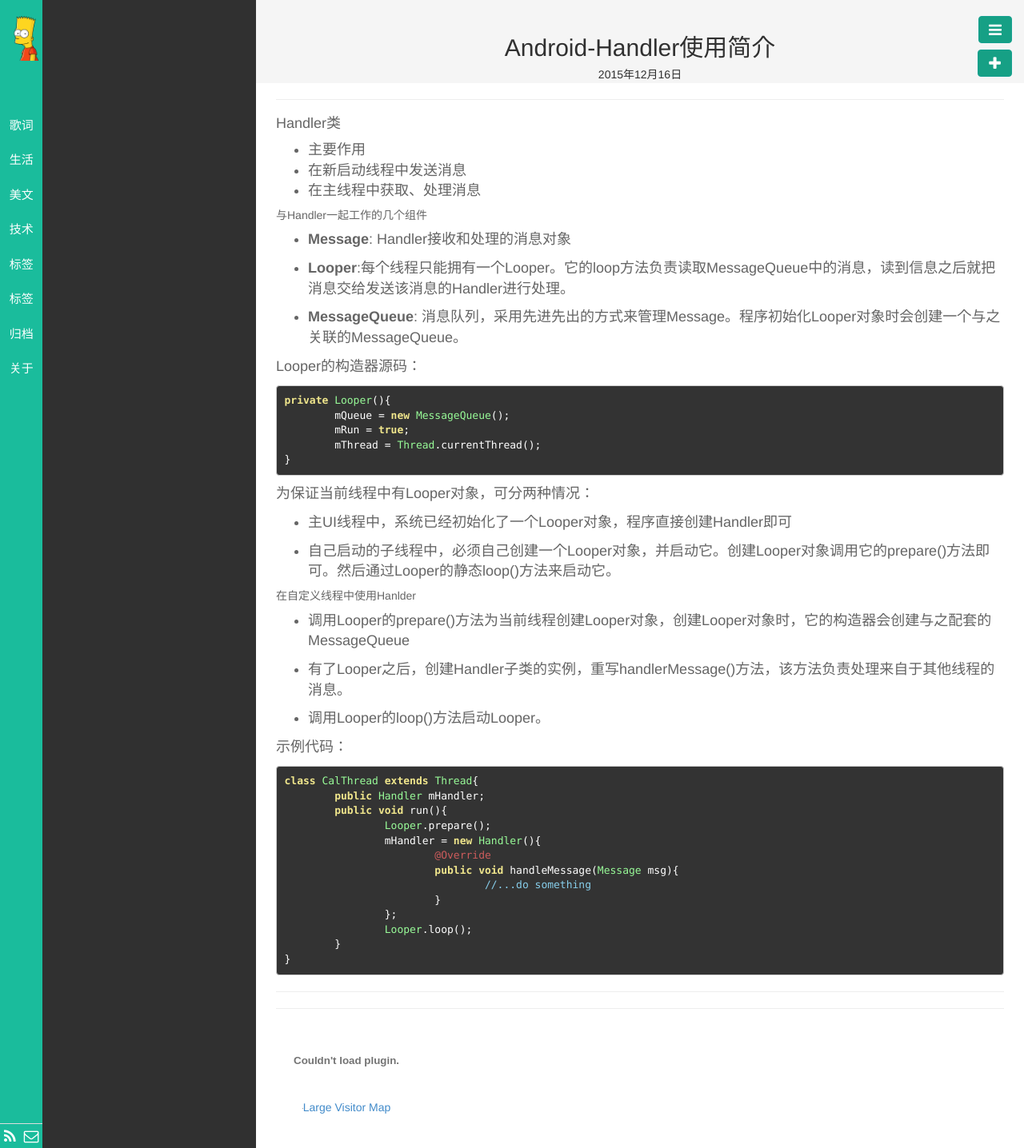
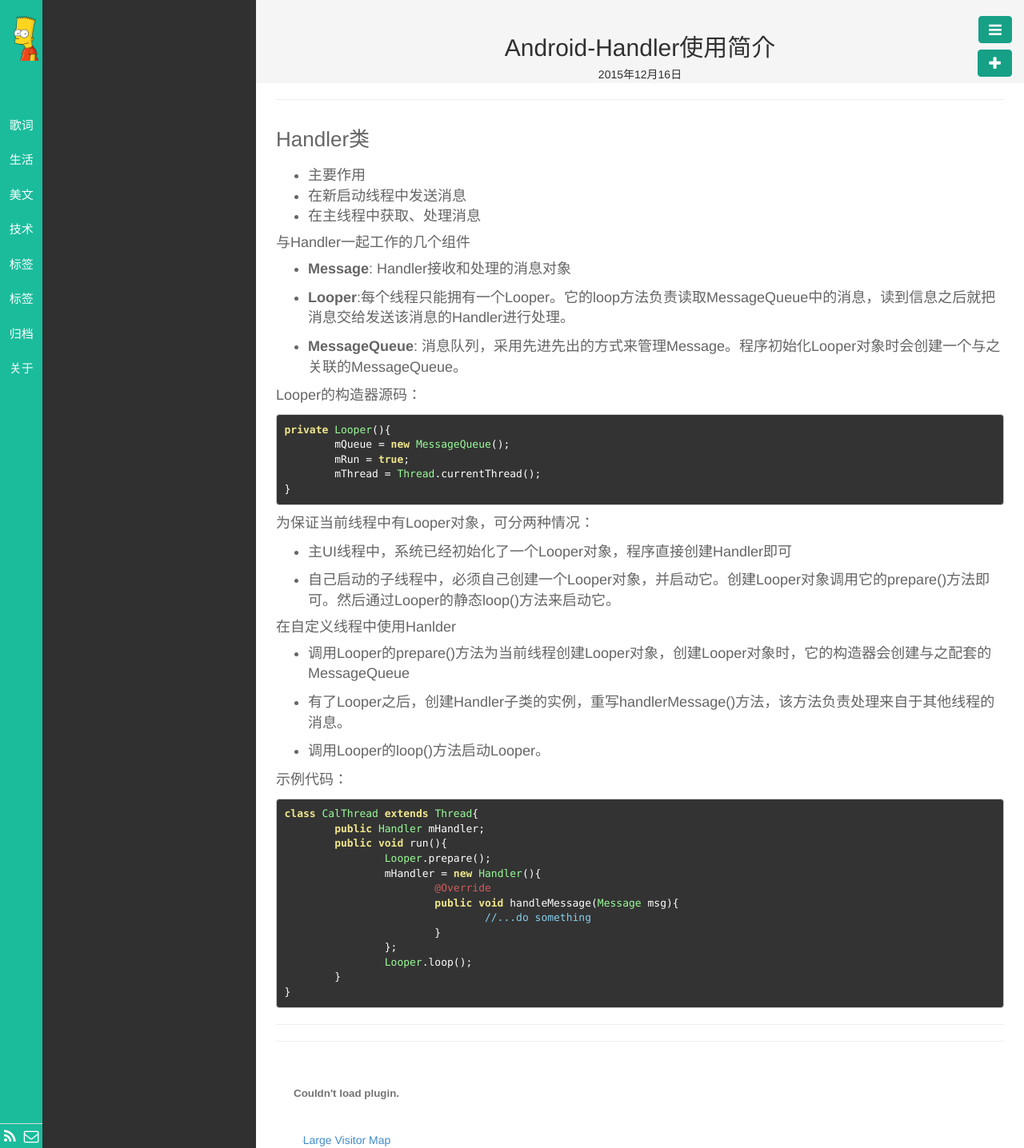
Before and after one commit to feifeierchampy/feifeierchampy.github.io, a Jekyll site: the page built from _posts/技术/2015-12-16-android-handler.md, in a window 1280 px wide. Shown: the whole page at 80% size. Built offline with Jekyll 4.4.1, drawn with Linux system fonts in a browser that asks for light colours; nearby versions of some CDN libraries; library files that are not in the unit come from our copies; Markdown is read by kramdown in place of the engine named in the settings; comment, search, counter and statistics services are not loaded.

```diff
--- a/_posts/技术/2015-12-16-android-handler.md
+++ b/_posts/技术/2015-12-16-android-handler.md
@@ -6,13 +6,13 @@ tags: Android
 keywords:
 description:
 ---
-####Handler类
+###Handler类
 - 主要作用
  + 在新启动线程中发送消息
  + 在主线程中获取、处理消息
 
 
-#####与Handler一起工作的几个组件
+####与Handler一起工作的几个组件
 
 - **Message**: Handler接收和处理的消息对象
 
@@ -37,7 +37,7 @@ private Looper(){
 - 自己启动的子线程中，必须自己创建一个Looper对象，并启动它。创建Looper对象调用它的prepare()方法即可。然后通过Looper的静态loop()方法来启动它。
 
 
-#####在自定义线程中使用Hanlder
+####在自定义线程中使用Hanlder
 
 - 调用Looper的prepare()方法为当前线程创建Looper对象，创建Looper对象时，它的构造器会创建与之配套的MessageQueue
 
```
